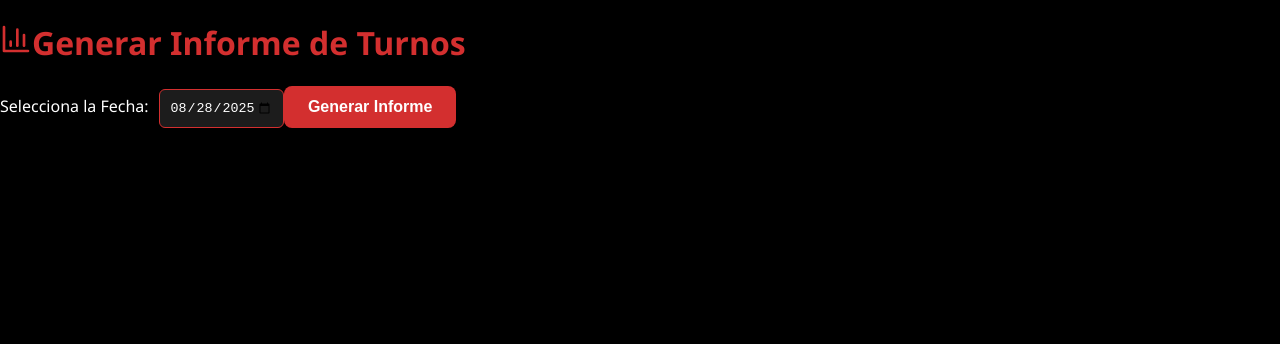
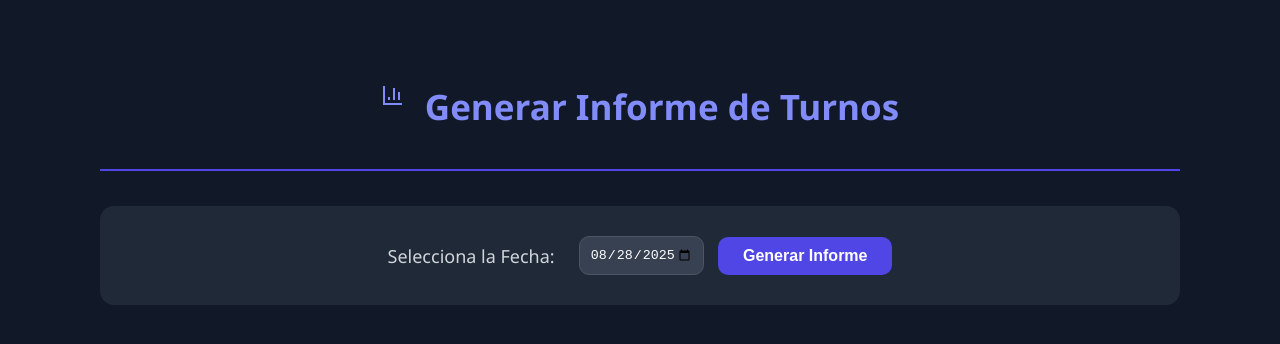
Before and after one commit to SistemasCampana/Turnos_frontend, a React (Create React App) app: page /informe in a window 1280 px wide. Shown: the top 344 px of the page. Built offline with nearby package versions, Linux system fonts and the light colour scheme.

Commit message:
Informes

```diff
--- /dev/null
+++ b/src/componentes/InformeTurnos.css
@@ -0,0 +1,220 @@
+/* 🎨 ESTILOS GENERALES */
+.informe-main {
+  background: #111827;
+  color: white;
+  min-height: 100vh;
+  display: flex;
+  justify-content: center;
+  padding: 40px 0;
+}
+
+.informe-container {
+  width: 100%;
+  max-width: 1080px;
+  padding: 20px;
+}
+
+/* 🎯 HEADER */
+.informe-header {
+  text-align: center;
+  padding-bottom: 15px;
+  border-bottom: 2px solid #4f46e5;
+  margin-bottom: 35px;
+}
+
+.informe-title {
+  font-size: 35px;
+  font-weight: 900;
+  color: #818cf8;
+  display: flex;
+  justify-content: center;
+  gap: 12px;
+}
+
+/* 🗂 PANEL CONSULTA */
+.panel-consulta {
+  background: #1f2937;
+  padding: 30px;
+  border-radius: 14px;
+  margin-bottom: 30px;
+}
+
+.consulta-flex {
+  display: flex;
+  flex-wrap: wrap;
+  gap: 14px;
+  justify-content: center;
+  align-items: center;
+}
+
+.label-fecha {
+  font-size: 18px;
+  color: #d1d5db;
+}
+
+.input-fecha {
+  background: #374151;
+  border: 1px solid #4b5563;
+  padding: 10px;
+  border-radius: 10px;
+  color: white;
+}
+
+.input-fecha:focus {
+  border-color: #6366f1;
+}
+
+/* 🔘 BOTONES */
+.btn-generar {
+  padding: 10px 25px;
+  border-radius: 10px;
+  font-weight: bold;
+  transition: 0.2s;
+}
+
+.btn-on {
+  background: #4f46e5;
+  color: white;
+}
+
+.btn-on:hover {
+  background: #4338ca;
+}
+
+.btn-off {
+  background: #6b7280;
+  color: #9ca3af;
+  cursor: not-allowed;
+}
+
+/* ⚠ ERROR */
+.error-box {
+  background: rgba(185, 28, 28, 0.3);
+  border: 1px solid #7f1d1d;
+  padding: 15px;
+  border-radius: 10px;
+  text-align: center;
+  margin-bottom: 20px;
+}
+
+/* 📊 PANEL INFORME */
+.panel-informe {
+  background: #1f2937;
+  padding: 35px;
+  border-radius: 16px;
+}
+
+.informe-subtitle {
+  font-size: 28px;
+  color: #818cf8;
+  font-weight: bold;
+  border-bottom: 1px solid #374151;
+  padding-bottom: 10px;
+  margin-bottom: 25px;
+  text-align: center;
+}
+
+/* 🃏 CARDS */
+.cards-container {
+  display: grid;
+  grid-template-columns: 1fr 1fr;
+  gap: 18px;
+  margin-bottom: 35px;
+}
+
+.card-box {
+  padding: 22px;
+  border-radius: 14px;
+  display: flex;
+  justify-content: space-between;
+  align-items: center;
+  border: 1px solid #374151;
+}
+
+.card-info {
+  display: flex;
+  flex-direction: column;
+}
+
+.card-title {
+  color: #9ca3af;
+  font-size: 12px;
+  text-transform: uppercase;
+}
+
+.card-value {
+  font-size: 32px;
+  font-weight: 900;
+  margin-top: 4px;
+}
+
+/* 🟦 Colores tarjeta */
+.card-indigo {
+  background: rgba(79, 70, 229, 0.2);
+}
+
+.card-green {
+  background: rgba(16, 185, 129, 0.2);
+}
+
+.card-icon {
+  background: rgba(255, 255, 255, 0.2);
+  padding: 12px;
+  border-radius: 50%;
+}
+
+/* 🧾 TABLA */
+.tabla-wrapper {
+  overflow-x: auto;
+  border: 1px solid #374151;
+  border-radius: 12px;
+}
+
+.tabla-turnos {
+  width: 100%;
+  background: #1f2937;
+  border-collapse: collapse;
+}
+
+.tabla-turnos th {
+  background: #374151;
+  padding: 12px;
+  text-align: left;
+  font-size: 12px;
+  color: #d1d5db;
+  text-transform: uppercase;
+}
+
+.tabla-turnos td {
+  padding: 14px;
+  color: #e5e7eb;
+  border-bottom: 1px solid #374151;
+}
+
+.turno-numero {
+  color: #818cf8;
+  font-weight: bold;
+}
+
+/* ESTADOS */
+.estado {
+  padding: 4px 10px;
+  border-radius: 100px;
+  font-size: 12px;
+  font-weight: bold;
+}
+
+.estado.llamado {
+  background: #065f46;
+  color: #d1fae5;
+}
+
+.estado.esperando {
+  background: #92400e;
+  color: #fef3c7;
+}
+
+.estado.otro {
+  background: #4b5563;
+  color: #e5e7eb;
+}
--- a/src/componentes/InformeTurnos.jsx
+++ b/src/componentes/InformeTurnos.jsx
@@ -1,11 +1,11 @@
-import React, { useState } from 'react';
-import axios from 'axios';
+import React, { useState } from "react";
+import axios from "axios";
+import "./InformeTurnos.css";
 
-const API_BASE_URL = 'https://turnos-backend-b0jc.onrender.com/api/turnos/';
+const API_BASE_URL = "https://turnos-backend-b0jc.onrender.com/api/turnos/";
 
 export default function InformeTurnos() {
-
-    const [fecha, setFecha] = useState(new Date().toISOString().split('T')[0]);
+  const [fecha, setFecha] = useState(new Date().toISOString().split("T")[0]);
   const [informe, setInforme] = useState(null);
   const [error, setError] = useState(null);
   const [cargando, setCargando] = useState(false);
@@ -19,112 +19,98 @@ export default function InformeTurnos() {
       const url = `${API_BASE_URL}/informe/${fecha}`;
       const response = await axios.get(url);
       setInforme(response.data);
-
     } catch (err) {
-            console.error('Error al generar el informe:', err);
       const errorMessage = err.response
         ? `Error del servidor: ${err.response.data.error || err.response.statusText}`
-                : `Fallo la conexión con el servidor. Revisa que el Backend esté corriendo.`;
+        : "Fallo la conexión con el servidor. Revisa que el Backend esté corriendo.";
       setError(errorMessage);
     } finally {
       setCargando(false);
     }
   };
 
-    const handleFechaChange = (e) => {
-        setFecha(e.target.value);
-    };
-
-    const buttonClasses = `
-        w-full sm:w-auto px-6 py-2.5 rounded-lg font-semibold transition duration-200
-        ${cargando
-            ? 'bg-gray-500 cursor-not-allowed text-gray-400'
-            : 'bg-indigo-600 hover:bg-indigo-700 text-white shadow-md shadow-indigo-500/50'
-        }
-    `;
-
+  const handleFechaChange = (e) => setFecha(e.target.value);
 
   return (
-        <div className="bg-gray-900 text-white w-full min-h-screen flex justify-center items-start py-10">
-            <div className="w-full max-w-5xl px-6">
+    <div className="informe-main">
+      <div className="informe-container">
 
-                <header className="mb-10 pb-4 border-b border-indigo-700 text-center">
-                    <h1 className="text-4xl font-extrabold text-indigo-400 flex justify-center items-center gap-3">
-                        <svg xmlns="http://www.w3.org/2000/svg" width="32" height="32" viewBox="0 0 24 24" fill="none" stroke="currentColor" strokeWidth="2" strokeLinecap="round" strokeLinejoin="round">
+        <header className="informe-header">
+          <h1 className="informe-title">
+            <svg width="32" height="32" fill="none" stroke="currentColor" strokeWidth="2">
               <path d="M3 3v18h18"/><path d="M18 17V9"/><path d="M13 17V5"/><path d="M8 17v-3"/>
             </svg>
             Generar Informe de Turnos
           </h1>
         </header>
 
-                <div className="bg-gray-800 p-8 rounded-xl shadow-xl mb-10">
-                    <div className="flex flex-col sm:flex-row justify-center items-center gap-4 w-full">
-                        <label htmlFor="fecha" className="font-medium text-lg text-gray-300">
-                            Selecciona la Fecha:
-                        </label>
+        <div className="panel-consulta">
+          <div className="consulta-flex">
+
+            <label htmlFor="fecha" className="label-fecha">Selecciona la Fecha:</label>
 
             <input
               type="date"
               id="fecha"
               value={fecha}
               onChange={handleFechaChange}
-                            className="p-2.5 rounded-lg bg-gray-700 border border-gray-600 text-white
-                            focus:border-indigo-500 focus:ring focus:ring-indigo-500 focus:ring-opacity-50 transition duration-150"
-                            max={new Date().toISOString().split('T')[0]}
+              max={new Date().toISOString().split("T")[0]}
               disabled={cargando}
+              className="input-fecha"
             />
 
-                        <button onClick={generarInforme} className={buttonClasses} disabled={cargando}>
-                            {cargando ? 'Cargando...' : 'Generar Informe'}
+            <button onClick={generarInforme} disabled={cargando} className={`btn-generar ${cargando ? "btn-off" : "btn-on"}`}>
+              {cargando ? "Cargando..." : "Generar Informe"}
             </button>
+
           </div>
         </div>
 
         {error && (
-                    <div className="bg-red-900 bg-opacity-30 border border-red-700 p-4 rounded-lg mb-8 shadow-lg text-center">
-                        <p className="text-red-400 font-semibold text-lg">{error}</p>
+          <div className="error-box">
+            <p>{error}</p>
           </div>
         )}
 
         {informe && (
-                    <div className="bg-gray-800 p-8 rounded-xl shadow-xl">
+          <div className="panel-informe">
 
-                        <h2 className="text-3xl font-bold text-indigo-400 mb-6 border-b border-gray-700 pb-3 flex justify-center items-center gap-2">
-                            <svg xmlns="http://www.w3.org/2000/svg" width="26" height="26" viewBox="0 0 24 24" fill="none" stroke="currentColor" strokeWidth="2" strokeLinecap="round" strokeLinejoin="round" className="text-green-400">
+            <h2 className="informe-subtitle">
+              <svg width="26" height="26" fill="none" stroke="currentColor" strokeWidth="2">
                 <path d="M22 11.08V12a10 10 0 1 1-5.93-9.14"/><path d="M9 11l3 3L22 4"/>
               </svg>
               Informe del Día: {informe.fecha}
             </h2>
 
-                        <div className="mb-8 grid grid-cols-1 md:grid-cols-2 gap-6">
+            <div className="cards-container">
 
-                            {/* CARD 1 */}
               <Card
                 title="Total de Turnos Generados"
                 value={informe.total_turnos}
                 icon={
-                                    <svg xmlns="http://www.w3.org/2000/svg" width="24" height="24" viewBox="0 0 24 24" fill="none" stroke="currentColor" strokeWidth="2" strokeLinecap="round" strokeLinejoin="round">
-                                        <path d="M16 21v-2a4 4 0 0 0-4-4H6a4 4 0 0 0-4 4v2"/><circle cx="9" cy="7" r="4"/><path d="M22 21v-2a4 4 0 0 0-3-3.87"/><path d="M16 3.13a4 4 0 0 1 0 7.75"/>
+                  <svg width="24" height="24" fill="none" stroke="currentColor" strokeWidth="2">
+                    <path d="M16 21v-2a4 4 0 0 0-4-4H6a4 4 0 0 0-4 4v2"/>
+                    <circle cx="9" cy="7" r="4"/>
                   </svg>
                 }
-                                color="bg-indigo-600"
+                color="card-indigo"
               />
 
-                            {/* CARD 2 */}
               <Card
-                                title="Turnos Llamados (Ejemplo)"
-                                value={informe.detalle_turnos.filter(t => t.estado === 'llamado').length}
+                title="Turnos Llamados"
+                value={informe.detalle_turnos.filter((t) => t.estado === "llamado").length}
                 icon={
-                                    <svg xmlns="http://www.w3.org/2000/svg" width="24" height="24" viewBox="0 0 24 24" fill="none" stroke="currentColor" strokeWidth="2" strokeLinecap="round" strokeLinejoin="round">
-                                        <path d="M17.5 17.5 18 20l2 2"/><path d="M19.5 15l.5-2 2-2.5"/><path d="M22 17c-3.37 0-6.1-2.82-5.9-6C16.5 8 18 7 19.5 7c.5 0 1 .1 1.5.3M17 19.8c-1 .8-2.5.8-3.5 0"/>
+                  <svg width="24" height="24" fill="none" stroke="currentColor" strokeWidth="2">
+                    <path d="M17.5 17.5 18 20l2 2"/>
+                    <path d="M19.5 15l.5-2 2-2.5"/>
                   </svg>
                 }
-                                color="bg-green-600"
+                color="card-green"
               />
 
             </div>
 
-                        <h3 className="text-xl font-semibold mt-6 mb-4 border-b border-gray-700 pb-2 text-center">
+            <h3 className="detalle-title">
               Detalle de Turnos ({informe.detalle_turnos.length})
             </h3>
 
@@ -138,49 +124,39 @@ export default function InformeTurnos() {
   );
 }
 
-
 const Card = ({ title, value, icon, color }) => (
-    <div className={`p-5 rounded-xl shadow-xl flex items-center justify-between ${color} bg-opacity-20 border border-gray-700`}>
-        <div className="flex flex-col">
-            <span className="text-sm font-medium text-gray-400 uppercase">{title}</span>
-            <span className="text-4xl font-extrabold text-white mt-1">{value}</span>
+  <div className={`card-box ${color}`}>
+    <div className="card-info">
+      <span className="card-title">{title}</span>
+      <span className="card-value">{value}</span>
     </div>
-        <div className={`p-3 rounded-full ${color} text-white`}>
-            {icon}
-        </div>
+    <div className="card-icon">{icon}</div>
   </div>
 );
 
-
 const TurnosTable = ({ turnos }) => (
-    <div className="overflow-x-auto rounded-xl border border-gray-700 shadow-2xl">
-        <table className="min-w-full divide-y divide-gray-700">
-            <thead className="bg-gray-700">
+  <div className="tabla-wrapper">
+    <table className="tabla-turnos">
+      <thead>
         <tr>
-                    <th className="px-6 py-3 text-left text-xs font-medium text-gray-300 uppercase tracking-wider">Turno</th>
-                    <th className="px-6 py-3 text-left text-xs font-medium text-gray-300 uppercase tracking-wider">Generado</th>
-                    <th className="px-6 py-3 text-left text-xs font-medium text-gray-300 uppercase tracking-wider">Cliente</th>
-                    <th className="px-6 py-3 text-left text-xs font-medium text-gray-300 uppercase tracking-wider">Bodega</th>
-                    <th className="px-6 py-3 text-left text-xs font-medium text-gray-300 uppercase tracking-wider">Módulo</th>
-                    <th className="px-6 py-3 text-left text-xs font-medium text-gray-300 uppercase tracking-wider">Estado</th>
+          <th>Turno</th>
+          <th>Generado</th>
+          <th>Cliente</th>
+          <th>Bodega</th>
+          <th>Módulo</th>
+          <th>Estado</th>
         </tr>
       </thead>
-            <tbody className="bg-gray-800 divide-y divide-gray-700">
-                {turnos.map((turno) => (
-                    <tr key={turno.id} className="hover:bg-gray-700 transition duration-150">
-                        <td className="px-6 py-4 whitespace-nowrap font-bold text-indigo-400">{turno.numero}</td>
-                        <td className="px-6 py-4 whitespace-nowrap text-sm text-gray-300">{turno.hora_generacion}</td>
-                        <td className="px-6 py-4 whitespace-nowrap text-sm text-gray-300">{turno.nombre_cliente}</td>
-                        <td className="px-6 py-4 whitespace-nowrap text-sm text-gray-300">{turno.bodega}</td>
-                        <td className="px-6 py-4 whitespace-nowrap text-sm text-gray-300">{turno.modulo}</td>
-                        <td className="px-6 py-4 whitespace-nowrap">
-                            <span className={`px-2 inline-flex text-xs leading-5 font-semibold rounded-full ${
-                                turno.estado === 'llamado' ? 'bg-green-100 text-green-800 dark:bg-green-800 dark:text-green-100' :
-                                turno.estado === 'esperando' ? 'bg-yellow-100 text-yellow-800 dark:bg-yellow-800 dark:text-yellow-100' :
-                                'bg-gray-100 text-gray-800 dark:bg-gray-600 dark:text-gray-100'
-                            }`}>
-                                {turno.estado.toUpperCase()}
-                            </span>
+      <tbody>
+        {turnos.map((t) => (
+          <tr key={t.id}>
+            <td className="turno-numero">{t.numero}</td>
+            <td>{t.hora_generacion}</td>
+            <td>{t.nombre_cliente}</td>
+            <td>{t.bodega}</td>
+            <td>{t.modulo}</td>
+            <td>
+              <span className={`estado ${t.estado}`}>{t.estado.toUpperCase()}</span>
             </td>
           </tr>
         ))}
```
Lines whose indentation alone changed are shown as unchanged.
